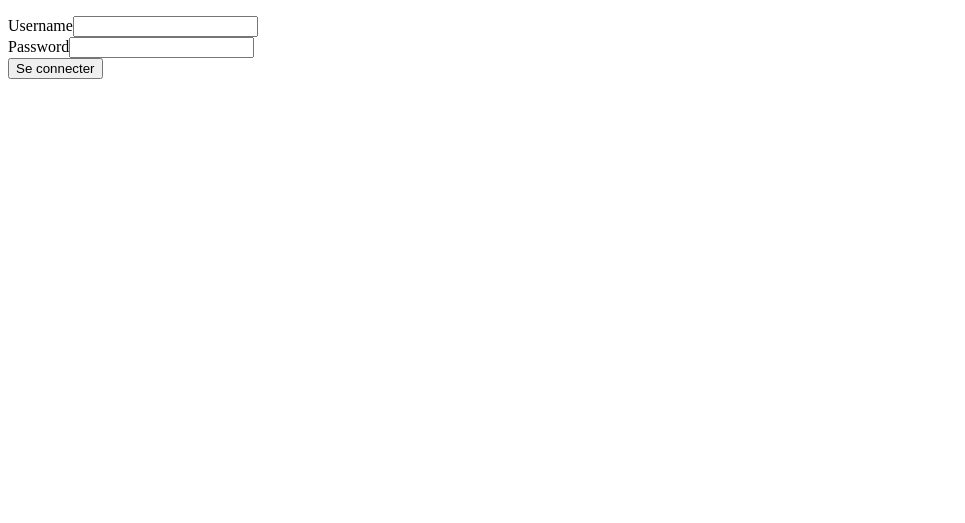
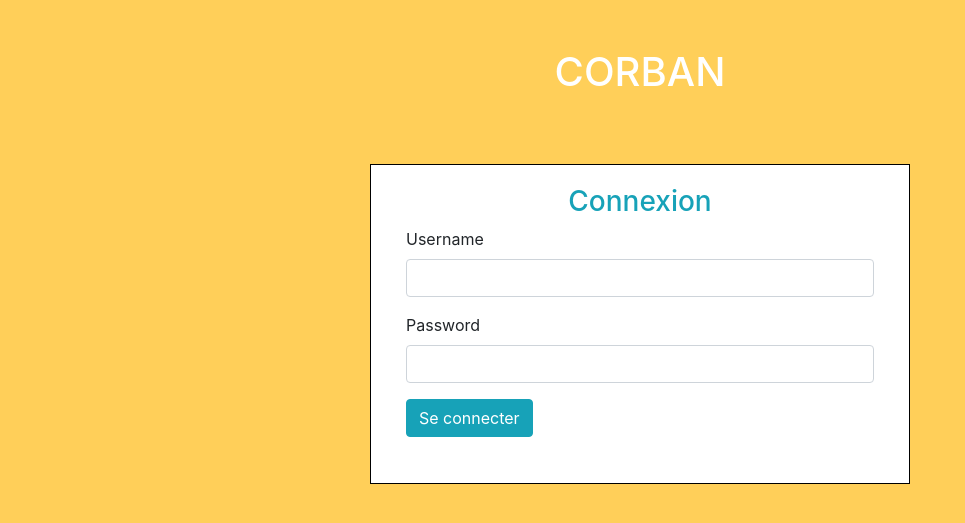
Before and after one commit to Tantely28/Corban, a Symfony app: template application/back/templates/admin/login.html.twig in a window 1280 px wide. Shown: the top 523 px of the page, without its empty margins (0-965 px from the left). Run offline with Twig, Linux system fonts and the light colour scheme; the template is opened without the code that fills it, so the values that code supplies are empty; form fields are guessed from the names that the template uses; some libraries are stand-ins or nearby versions.

Commit message:
Mise en forme page login

```diff
--- a/application/back/src/Migrations/Version20190805130551.php
+++ b/application/back/src/Migrations/Version20190806100035.php
@@ -10,7 +10,7 @@ use Doctrine\Migrations\AbstractMigration;
 /**
  * Auto-generated Migration: Please modify to your needs!
  */
-final class Version20190805130551 extends AbstractMigration
+final class Version20190806100035 extends AbstractMigration
 {
     public function getDescription() : string
     {
--- a/application/back/templates/admin/login.html.twig
+++ b/application/back/templates/admin/login.html.twig
@@ -5,18 +5,37 @@
     <meta name="viewport"
           content="width=device-width, user-scalable=no, initial-scale=1.0, maximum-scale=1.0, minimum-scale=1.0">
     <meta http-equiv="X-UA-Compatible" content="ie=edge">
+    <link rel="stylesheet" href="https://stackpath.bootstrapcdn.com/bootstrap/4.3.1/css/bootstrap.min.css" integrity="sha384-ggOyR0iXCbMQv3Xipma34MD+dH/1fQ784/j6cY/iJTQUOhcWr7x9JvoRxT2MZw1T" crossorigin="anonymous">
+    <link rel="stylesheet" href="assets/css/style.css">
+
     <title>Login admin</title>
 </head>
+
 <body>
-    {% if erreur is defined %}
-    {{ erreur }}
-    {% else %}
-    <p></p>
-    {% endif %}
-    {{ form_start(form) }}
-    {{ form_row(form.username) }}
-    {{ form_row(form.password) }}
-    <input type="submit" value="Se connecter">
-    {{ form_end(form) }}
+    <div id="login">
+        <h1 class="text-center text-white pt-5">CORBAN</h1>
+        <div class="container">
+            <div id="login-row" class="row justify-content-center align-items-center">
+                <div id="login-column" class="col-md-6">
+                    <div id="login-box" class="col-md-12">
+                        <form id="login-form" class="form" action="" method="post">
+                        {{ form_start(form) }}
+                            <h3 class="text-center text-info">Connexion</h3>
+                            <div class="form-group">
+                                 {{ form_row(form.username) }}
+                            </div>
+                            <div class="form-group">
+                                 {{ form_row(form.password) }}
+                            </div>
+                            <div class="form-group">
+                                <input type="submit"  class="btn btn-info btn-md" value="Se connecter">
+                            </div>
+                        {{ form_end(form) }}
+                        </form>
+                    </div>
+                </div>
+            </div>
+        </div>
+    </div>
 </body>
 </html>
```
Also changed, not shown: application/back/src/Controller/AdminController.php (+6 -2 lines), application/back/public/assets/css/style.css (added).
